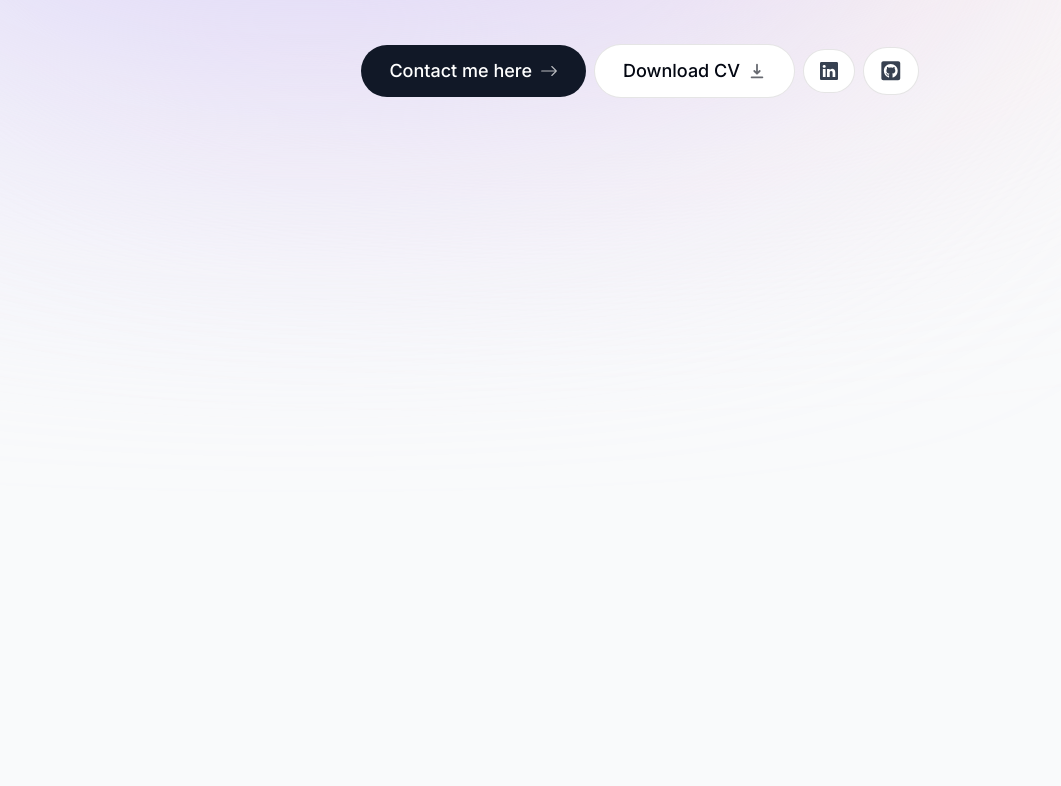
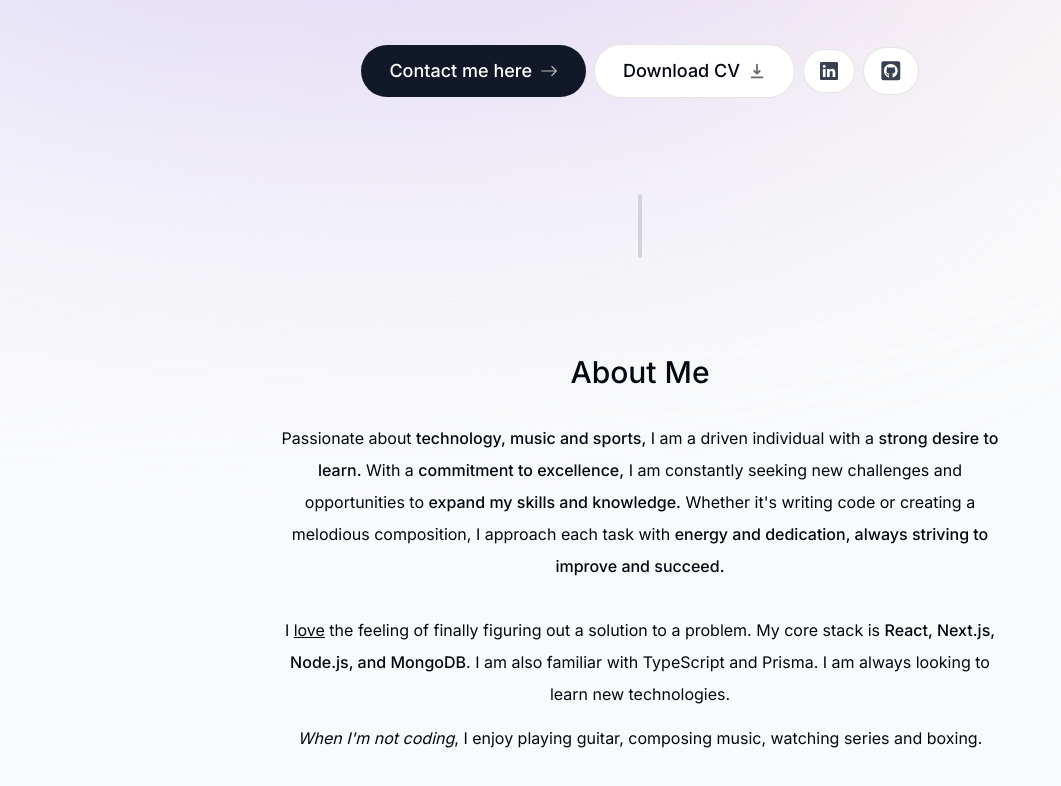
Before and after one commit to ali-hbl/portfolio, a Next.js app: page / in a window 1280 px wide. Shown: the part 414-1200 px from the top of the page, without its empty margins (0-1061 px from the left). Built offline with nearby package versions, Linux system fonts and the light colour scheme.

Commit message:
section divider and about section

```diff
--- a/app/page.tsx
+++ b/app/page.tsx
@@ -1,9 +1,13 @@
+import About from '@/components/About';
+import Divider from '@/components/Divider';
 import Intro from '@/components/Intro';
 
 export default function Home() {
   return (
     <main className="flex flex-col items-center px-4">
       <Intro />
+      <Divider />
+      <About />
     </main>
   );
 }
--- /dev/null
+++ b/components/About.tsx
@@ -0,0 +1,33 @@
+'use client';
+
+import SectionHeading from './SectionHeading';
+import { motion } from 'framer-motion';
+
+export default function About() {
+  return (
+    <motion.section
+      className="mb-28 max-w-[45rem] text-center leading-8 sm:mb-40"
+      initial={{ opacity: 0, y: 100 }}
+      animate={{ opacity: 1, y: 0 }}
+      transition={{ delay: 0.175 }}
+    >
+      <SectionHeading>About me</SectionHeading>
+      <p className="mb-3">
+        Passionate about <span className="font-medium">technology, music and sports,</span> I am a driven individual
+        with a <span className="font-medium">strong desire to learn.</span> With a{' '}
+        <span className="font-medium">commitment to excellence,</span> I am constantly seeking new challenges and
+        opportunities to <span className="font-medium">expand my skills and knowledge.</span> Whether it's writing code
+        or creating a melodious composition, I approach each task with{' '}
+        <span className="font-medium">energy and dedication, always striving to improve and succeed.</span>
+        <br />
+        <br />I <span className="underline">love</span> the feeling of finally figuring out a solution to a problem. My
+        core stack is <span className="font-medium">React, Next.js, Node.js, and MongoDB</span>. I am also familiar with
+        TypeScript and Prisma. I am always looking to learn new technologies.
+      </p>
+      <p>
+        <span className="italic">When I'm not coding</span>, I enjoy playing guitar, composing music, watching series
+        and boxing.
+      </p>
+    </motion.section>
+  );
+}
--- /dev/null
+++ b/components/Divider.tsx
@@ -0,0 +1,14 @@
+'use client';
+
+import { motion } from 'framer-motion';
+
+export default function Divider() {
+  return (
+    <motion.div
+      className="bg-gray-300 my-24 h-16 w-1 rounded-full hidden sm:block"
+      initial={{ opacity: 0, y: 100 }}
+      animate={{ opacity: 1, y: 0 }}
+      transition={{ delay: 0.125}}
+    ></motion.div>
+  );
+}
--- a/components/Intro.tsx
+++ b/components/Intro.tsx
@@ -40,7 +40,7 @@ export default function Intro() {
         </div>
       </div>
 
-      <motion.p
+      <motion.h1
         className="mb-10 mt-4 px-4 text-2xl font-medium !leading-[1.5] sm:text-4xl"
         initial={{ opacity: 0, y: 100 }}
         animate={{ opacity: 1, y: 0 }}
@@ -49,7 +49,7 @@ export default function Intro() {
         <span className="font-bold"> full-stack developer </span>
         with <span className="font-bold">2 years</span> of experience. I enjoy building
         <span className="italic"> sites & apps</span>. My focus is <span className="underline">React (Next.js)</span>.
-      </motion.p>
+      </motion.h1>
 
       <motion.div
         className="flex flex-col sm:flex-row items-center justify-center gap-2 px-4 text-lg font-medium"
--- /dev/null
+++ b/components/SectionHeading.tsx
@@ -0,0 +1,9 @@
+import React from 'react';
+
+type SectionHeadingProps = {
+  children: React.ReactNode;
+};
+
+export default function SectionHeading({ children }: SectionHeadingProps) {
+  return <h2 className="text-3xl font-medium capitalize mb-8">{children}</h2>;
+}
```
